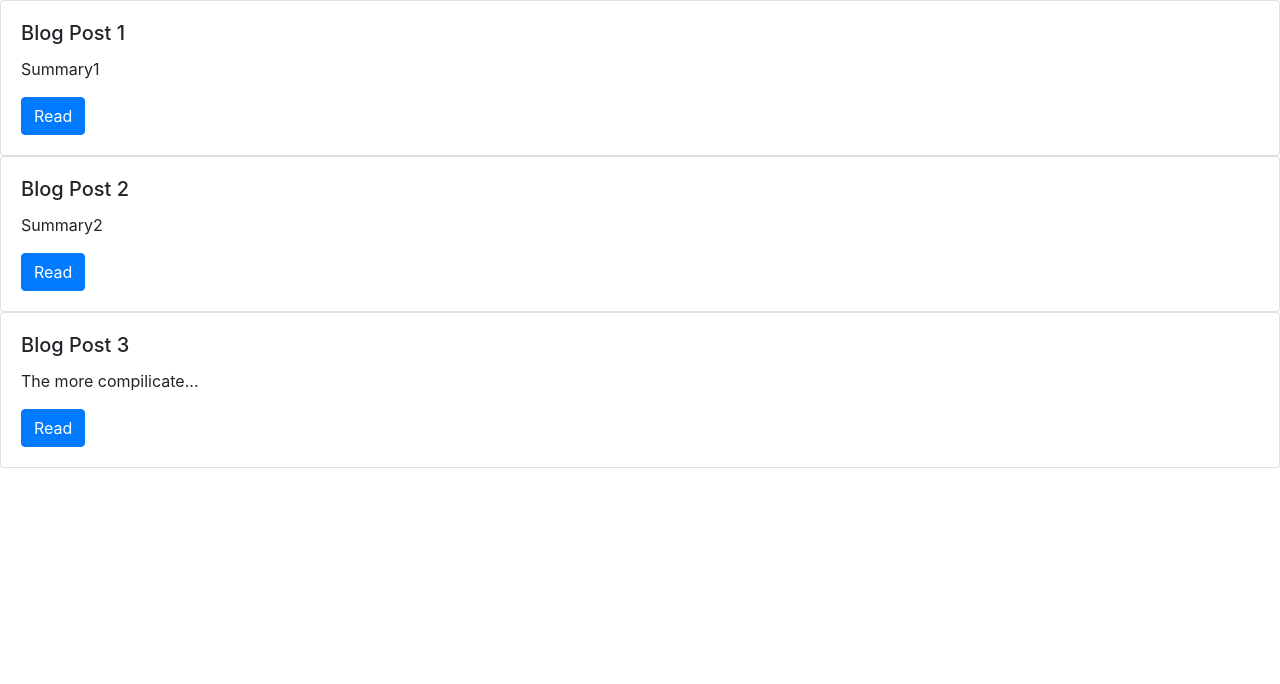
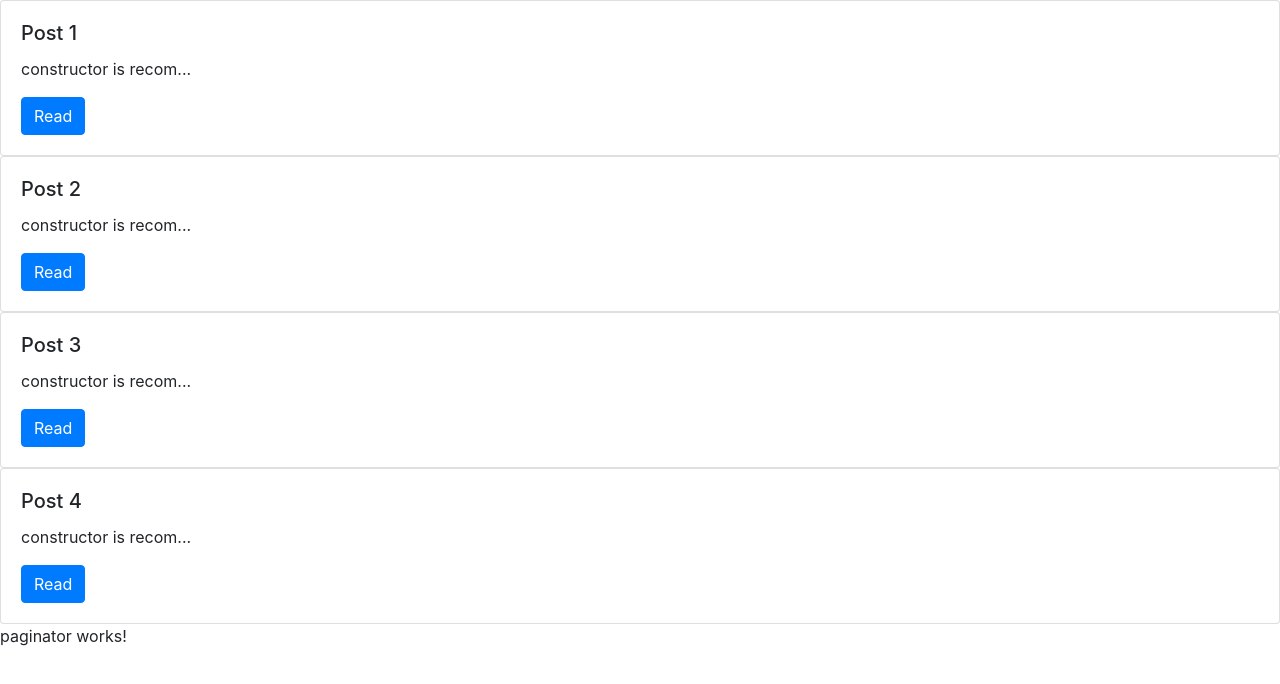
Before and after one commit to separse/angular-components-indepth, an Angular app: page / in a window 1280 px wide. Shown: the top 684 px of the page. Built offline with nearby package versions, Linux system fonts and the light colour scheme.

Commit message:
Implemented pages blog posts for each blog

```diff
--- a/src/app/blog-list/blog-list.component.html
+++ b/src/app/blog-list/blog-list.component.html
@@ -1,3 +1,5 @@
 <app-blog-post-tile
-    *ngFor = "let post of blogPost"
+    *ngFor = "let post of blogPosts[0]"
 [post] = "post" ></app-blog-post-tile>
+
+<app-paginator></app-paginator>
--- a/src/app/blog-list/blog-list.component.ts
+++ b/src/app/blog-list/blog-list.component.ts
@@ -8,7 +8,8 @@ import { BlogPost } from '../blog-post';
 })
 export class BlogListComponent implements OnInit {
 
-  blogPost: BlogPost[] = [];
+  // blogPost: BlogPost[] = [];
+  blogPosts: BlogPost[][];
   constructor() {
 
   }
@@ -17,10 +18,46 @@ export class BlogListComponent implements OnInit {
   // constructor is recomended use for dependency injection for services etc.,
   // The more compilicated your contructor is MORE difficult to test the class / component
   ngOnInit() {
-    let blog1 = new BlogPost('Blog Post 1','Summary1');
-    this.blogPost.push(blog1);
-    this.blogPost.push(new BlogPost('Blog Post 2','Summary2'));
-    this.blogPost.push(new BlogPost('Blog Post 3','The more compilicated your contructor is MORE difficult to test the class / component The more compilicated your contructor is MORE difficult to test the class / component The more compilicated your contructor is MORE difficult to test the class / component The more compilicated your contructor is MORE difficult to test the class / component The more compilicated your contructor is MORE difficult to test the class / component The more compilicated your contructor is MORE difficult to test the class / component'));
+    // let blog1 = new BlogPost('Blog Post 1','Summary1');
+    // this.blogPost.push(blog1);
+    // this.blogPost.push(new BlogPost('Blog Post 2','Summary2'));
+    // this.blogPost.push(new BlogPost('Blog Post 3','The more compilicated your contructor is MORE difficult to test the class / component The more compilicated your contructor is MORE difficult to test the class / component The more compilicated your contructor is MORE difficult to test the class / component The more compilicated your contructor is MORE difficult to test the class / component The more compilicated your contructor is MORE difficult to test the class / component The more compilicated your contructor is MORE difficult to test the class / component'));
+    this.blogPosts =
+    [
+      // This is PAGE 1 array
+      [
+        {title: 'Post 1',
+        summary: 'constructor is recomended use for dependency injection for services etc.,'},
+        {title: 'Post 2',
+        summary: 'constructor is recomended use for dependency injection for services etc.,'},
+        {title: 'Post 3',
+        summary: 'constructor is recomended use for dependency injection for services etc.,'},
+        {title: 'Post 4',
+        summary: 'constructor is recomended use for dependency injection for services etc.,'}
+      ],
+      // This is PAGE 2 another array
+      [
+        {title: 'Post 5',
+        summary: 'constructor is recomended use for dependency injection for services etc.,'},
+        {title: 'Post 6',
+        summary: 'constructor is recomended use for dependency injection for services etc.,'},
+        {title: 'Post 7',
+        summary: 'constructor is recomended use for dependency injection for services etc.,'},
+        {title: 'Post 8',
+        summary: 'constructor is recomended use for dependency injection for services etc.,'}
+      ],
+      // This is PAGE 3 array
+      [
+        {title: 'Post 9',
+        summary: 'constructor is recomended use for dependency injection for services etc.,'},
+        {title: 'Post 10',
+        summary: 'constructor is recomended use for dependency injection for services etc.,'},
+        {title: 'Post 11',
+        summary: 'constructor is recomended use for dependency injection for services etc.,'},
+        {title: 'Post 12',
+        summary: 'constructor is recomended use for dependency injection for services etc.,'}
+      ]
+    ];
   }
 
 }
```
